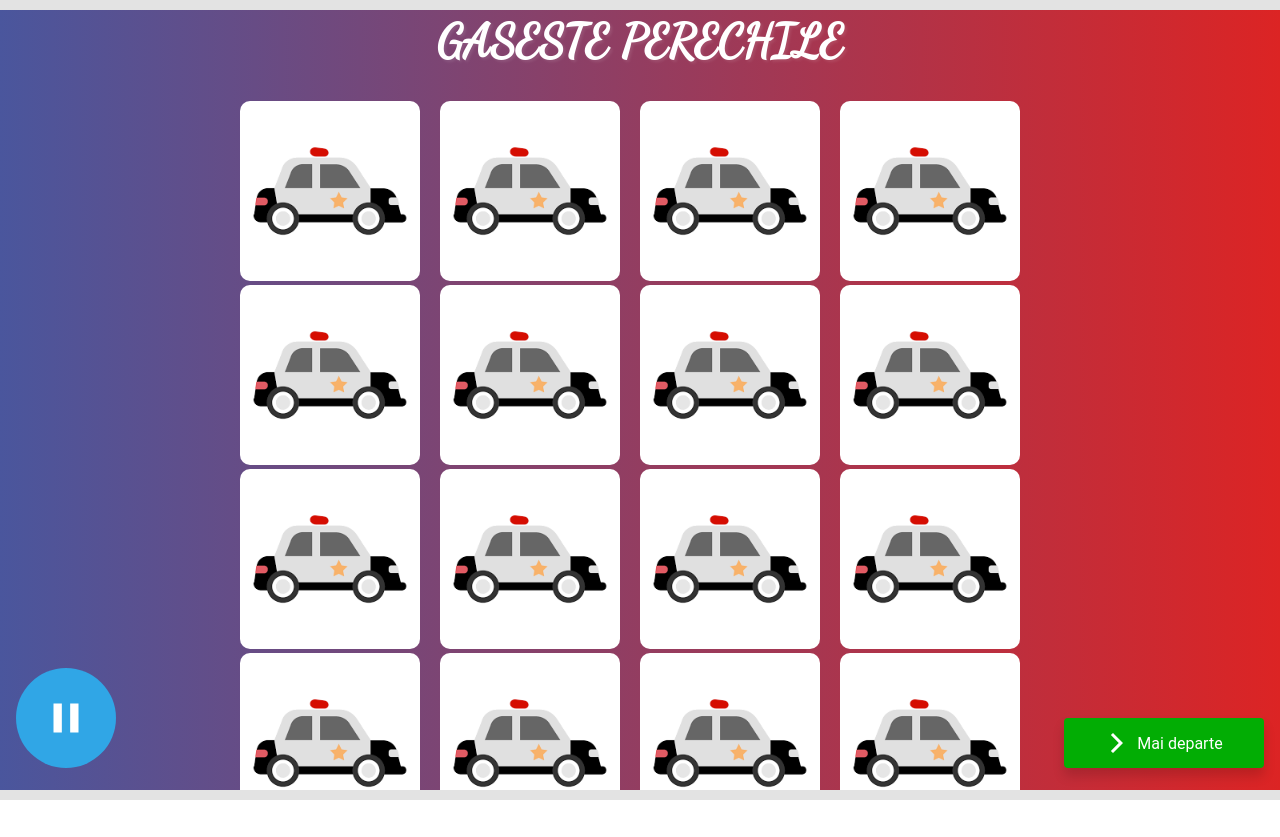
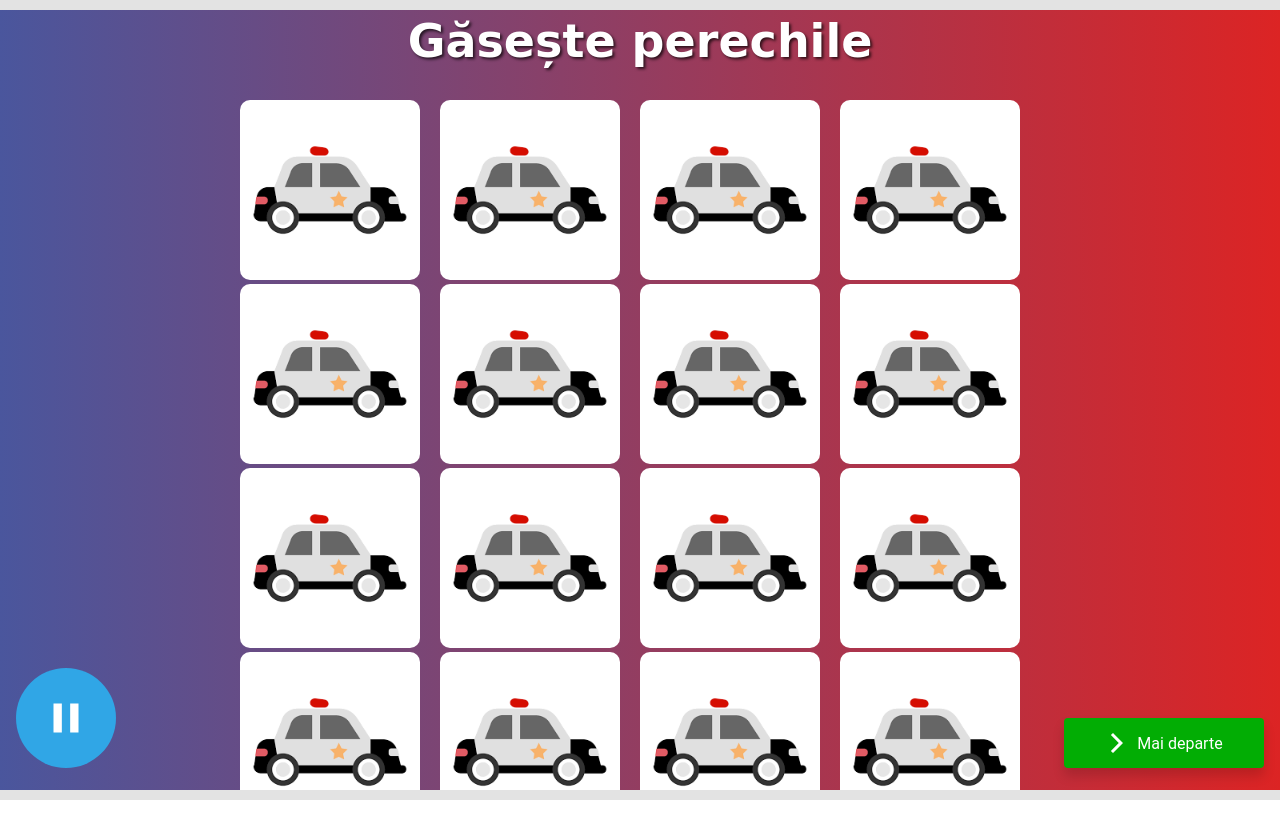
Before and after one commit to stanciualex/ioc, a React (Create React App) app: page /play/1 in a window 1280 px wide. Built offline with nearby package versions, Linux system fonts and the light colour scheme.

Commit message:
add a new game

```diff
--- a/src/learn/LearnPage.js
+++ b/src/learn/LearnPage.js
@@ -18,12 +18,12 @@ const Wrapper = styled.div`
 `;
 
 const Title = styled.h3`
-  font-family: 'Dancing Script', cursive;
+  font-family: 'Comic Sans MS', cursive;
   text-align: center;
   margin-bottom: 32px;
   font-size: 46px;
   color: #ffffff;
-  text-shadow: 0px 8px 12px rgba(255,255,255,0.1);
+  text-shadow: 0px 8px 12px rgba(0,0,0,0.7);
   position: absolute;
   top: 16px;
 `;
--- a/src/learn/index.js
+++ b/src/learn/index.js
@@ -104,7 +104,7 @@ const Learn = ({ history, match }) => {
             case 4:
                 return 'Motocicleta';
             case 5:
-                return 'Masina';
+                return 'Mașina';
             case 6:
                 return 'Autobuzul';
             case 7:
--- /dev/null
+++ b/src/play/AnswerQuestionsGame.js
@@ -0,0 +1,261 @@
+import React, {useEffect, useState} from 'react';
+import styled from "styled-components";
+import shuffle from 'lodash/shuffle';
+
+import PoliceImage from '../assets/images/police.png';
+import TramImage from '../assets/images/tram.jpg';
+import TrainImage from '../assets/images/train.jpg';
+import BicycleImage from '../assets/images/bicycle.png';
+import MotorcycleImage from '../assets/images/motorcycle.jpg';
+import CarImage from '../assets/images/redCar.png';
+import BusImage from '../assets/images/bus.jpg';
+import KidsImage from '../assets/images/kids.jpg';
+import GarageImage from '../assets/images/garage.jpg';
+import AudioController from "../components/AudioController";
+import GameAudio from '../assets/audio/Play_Game.mp3';
+
+const Wrapper = styled.div`
+    background: #DC2424;  /* fallback for old browsers */
+    background: -webkit-linear-gradient(to right, #4A569D, #DC2424);  /* Chrome 10-25, Safari 5.1-6 */
+    background: linear-gradient(to right, #4A569D, #DC2424); /* W3C, IE 10+/ Edge, Firefox 16+, Chrome 26+, Opera 12+, Safari 7+ */
+    width: 100vw;
+    height: 100vh;
+    display: flex;
+    flex-direction: column;
+    justify-content: center;
+    align-items: center;
+
+    .question {
+      border: 1px solid black;
+      padding: 20px;
+      margin-bottom: 30px;
+      width: 100%;
+      border-radius: 10px;
+
+       .audio {
+       }
+
+      .all-answers {
+        display: flex;
+        align-items: center;
+
+        .answer {
+          margin-left: 30px;
+          border: 1px solid white;
+          transition: all .2s;
+          border-radius: 10px;
+          width: 180px;
+          height: 180px;
+          display: flex;
+          justify-content: center;
+          overflow: hidden;
+
+          &:hover {
+              cursor: pointer;
+              transform: scale(1.05);
+          }
+
+          img {
+             width: 100%;
+             height: 100%;
+          }
+
+          &.active {
+            border: 1px solid red;
+          }
+        }
+      }
+    }
+`;
+
+const Title = styled.h3`
+  font-family: 'Comic Sans MS', cursive;
+  text-align: center;
+  margin-top: 50px;
+  margin-bottom: 32px;
+  font-size: 46px;
+  color: #ffffff;
+  text-shadow: 2px 2px 3px rgba(0,0,0,0.7);
+`;
+
+const Text = styled.div`
+  font-family: 'Comic Sans MS', cursive;
+  font-size: 38px;
+  color: #ffffff;
+  text-shadow: 2px 2px 3px rgba(0,0,0,0.7);
+  margin: auto;
+  padding-bottom: 20px;
+`;
+
+const AnswerText = styled.div`
+  font-family: 'Comic Sans MS', cursive;
+  font-size: 38px;
+  color: #ffffff;
+  text-shadow: 2px 2px 3px rgba(0,0,0,0.7);
+  margin: auto;
+  padding-bottom: 20px;
+`;
+
+const Board = styled.div`
+  height: 800px;
+  width: 800px;
+  display: flex;
+  justify-content: space-evenly;
+  align-items: center;
+  flex-wrap: wrap
+`;
+
+const GameWrapper = styled.div`
+  display: flex;
+  flex-direction: column;
+  justify-content: space-between;
+  padding: 0 64px;
+  width: 80%;
+`;
+
+const Column = styled.div`
+  width: 30%;
+  height: 100vh;
+  overflow: scroll;
+  display: flex;
+  flex-direction: column;
+  justify-content: center;
+  align-items: center;
+`;
+
+const ImageDone = styled.div`
+  position: absolute;
+  top: 0;
+  left: 0;
+  width: 100%;
+  height: 100%;
+  display: flex;
+  justify-content: center;
+  align-items: center;
+  z-index: 2;
+  background-color: rgba(66, 245, 78, 0.5);
+  color: #ffffff;
+  font-size: 40px !important;
+`;
+
+const allQuestions = [
+    {
+        question: "Cati cai pot fi inhamati la o caruta?",
+        answers: [
+            {
+                image: PoliceImage
+            },
+            {
+                image: PoliceImage
+            },
+            {
+                image: PoliceImage
+            }
+        ],
+        correct: 1,
+        audio: GameAudio
+    },
+    {
+        question: "2",
+        answers: [
+            {
+                id: 1,
+                text: 'abc'
+            },
+            {
+                id: 2,
+                text: 'bcd'
+            },
+            {
+                id: 3,
+                text: 'bcd'
+            }
+        ],
+        correct: 1,
+        audio: GameAudio
+    }
+]
+
+const AnswerQuestionsGame = () => {
+    const [questions, setQuestions] = useState([]);
+    const [score, setScore] = useState(0);
+    const [responses, setResponses] = useState(0);
+
+    const computeAnswer = (answer, correctAns) => {
+        if (answer === correctAns) {
+            setScore(score + 1);
+        }
+        setResponses(responses + 1)
+        // this.setState({
+        //     responses: this.state.responses < 5
+        //         ? this.state.responses + 1
+        //         : 5
+        // });
+    };
+
+    useEffect(() => {
+        const updatedQuestions = allQuestions.map(question => ({
+            ...question,
+            selectedAnswer: 0,
+            answers: question.answers.map(answer => ({
+                ...answer,
+                selected: false
+            }))
+        }))
+        setQuestions(shuffle(updatedQuestions))
+    }, []);
+
+    const onAnswerClick = (questionIndex, index) => {
+        let questionsCopy = [...questions];
+        const question = questionsCopy[questionIndex];
+
+        const updatedQuestion = {
+            ...question,
+            selectedAnswer: index
+        }
+
+        questionsCopy[questionIndex] = updatedQuestion
+        setQuestions(questionsCopy);
+        console.log('questionsCopy', questionsCopy)
+    }
+
+    const questionWithNoAnswer = !!questions.find(item => !item.selectedAnswer);
+    const gameIsDone = !questionWithNoAnswer
+
+    return (
+        <Wrapper>
+            <Title>Raspunde corect la intrebari:</Title>
+
+            <GameWrapper>
+                {questions.map((question, questionIndex) => {
+                    const allAnswers = question.answers.map((answer, index) => {
+                        return (
+                            <div className={`answer ${question.selectedAnswer === index ? 'active' : ''}`} key={answer.id} onClick={() => onAnswerClick(questionIndex, index)}>
+                                {answer.text && <Text>{answer.text}</Text>}
+                                {answer.image && <img src={answer.image} alt="Answer"/>}
+                                {question.selectedAnswer === index && <h3>asparagusss</h3> }
+                                selected:{question.selectedAnswer} index: {index}
+                            </div>
+                        )
+                    })
+
+                    return (
+                        <div className="question" key={question.id}>
+                            <div className="audio">
+
+                            </div>
+                            <Text>{question.question}</Text>
+                            <div className="all-answers">
+                                <AudioController src={question.audio}/>
+                                {allAnswers}
+                            </div>
+                        </div>
+                    )
+                })}
+            </GameWrapper>
+            {gameIsDone && <Text>Felicitări! 🎉</Text>}
+        </Wrapper>
+    );
+};
+
+export default AnswerQuestionsGame;
--- a/src/play/GuessRoadGame.js
+++ b/src/play/GuessRoadGame.js
@@ -78,12 +78,19 @@ const ImageDone = styled.div`
 `;
 
 const Text = styled.div`
-  font-family: 'Dancing Script', cursive;
+  font-family: 'Comic Sans MS', cursive;
   text-align: center;
   font-size: 46px;
   color: #ffffff;
-  text-shadow: 2px 2px 3px rgba(255,255,255,0.1);
+  text-shadow: 2px 2px 3px rgba(0,0,0,0.7);
   margin: auto;
+`;
+
+const Message = styled.div`
+  display: flex;
+  justify-content: center;
+  align-items: center;
+  flex-direction: column;
 `;
 
 const firstElementsArray = [{
@@ -229,9 +236,11 @@ const GuessRoadGame = ({ match }) => {
                     ))}
                 </Column>
 
-                <Text>GASESTE DRUMUL POTRIVIT </Text>
+                <Message>
+                    <Text>Găsește drumul potrivit </Text>
 
-                {isGameDone && <Text>FELICITARI! 🎉</Text>}
+                    {isGameDone && <Text>Felicitări! 🎉</Text>}
+                </Message>
 
                 <Column>
                     {secondElements.map((item, index) => (
--- a/src/play/MatchPairsGame.js
+++ b/src/play/MatchPairsGame.js
@@ -41,21 +41,21 @@ const Wrapper = styled.div`
 `;
 
 const Title = styled.h3`
-  font-family: 'Dancing Script', cursive;
+  font-family: 'Comic Sans MS', cursive;
   text-align: center;
   margin-top: 50px;
   margin-bottom: 32px;
   font-size: 46px;
   color: #ffffff;
-  text-shadow: 2px 2px 3px rgba(255,255,255,0.1);
+  text-shadow: 2px 2px 3px rgba(0,0,0,0.7);
 `;
 
 const Text = styled.div`
-  font-family: 'Dancing Script', cursive;
+  font-family: 'Comic Sans MS', cursive;
   text-align: center;
   font-size: 46px;
   color: #ffffff;
-  text-shadow: 2px 2px 3px rgba(255,255,255,0.1);
+  text-shadow: 2px 2px 3px rgba(0,0,0,0.7);
   margin: auto;
 `;
 
@@ -160,7 +160,7 @@ const MatchPairGame = () => {
 
     return (
         <Wrapper>
-            <Title>GASESTE PERECHILE</Title>
+            <Title>Găsește perechile</Title>
             <Board>
                 {cards.map(card => {
                     const img = card.flipped ? card.frontImg : card.backImg
@@ -171,7 +171,7 @@ const MatchPairGame = () => {
                         </div>
                     )
                 })}
-                {completed.length === 8 && <Text>FELICITARI! 🎉</Text>}
+                {completed.length === 8 && <Text>Felicitări! 🎉</Text>}
             </Board>
         </Wrapper>
     );
--- a/src/play/index.js
+++ b/src/play/index.js
@@ -9,6 +9,7 @@ import Game3Task from '../assets/audio/game3/task.mp3';
 import AudioController from "../components/AudioController";
 import MatchPairsGame from "./MatchPairsGame";
 import Button from "../components/Button";
+import AnswerQuestionsGame from "./AnswerQuestionsGame";
 
 const Wrapper = styled.div`
     background: #36D1DC;  /* fallback for old browsers */
@@ -98,7 +99,7 @@ const Play = ({ history, match }) => {
             case 2:
                 return GuessRoadGame;
             case 3:
-                return MatchPairsGame;
+                return AnswerQuestionsGame;
             case 4:
                 return GuessRoadGame;
             default:
```
Also changed, not shown: 1 other file (tests, documents, lock files or other folders).
